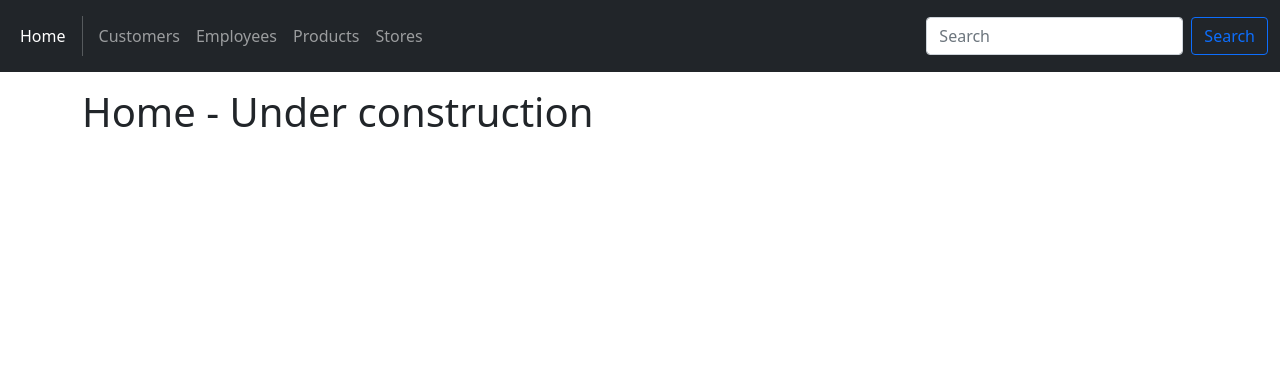
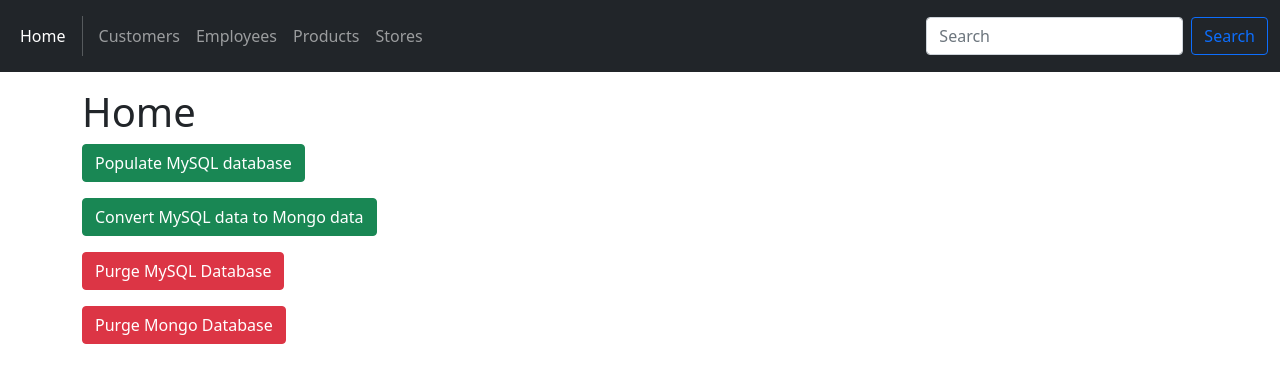
Before and after one commit to neurothrone/car-spare-parts-service, a Flask app: page / in a window 1280 px wide. Shown: the top 383 px of the page. Run offline with Flask 2, Linux system fonts and the light colour scheme; some libraries are stand-ins or nearby versions.

Commit message:
add automation feature to populate and delete data from mysql database

```diff
--- a/app/views/web/routes.py
+++ b/app/views/web/routes.py
@@ -2,12 +2,13 @@ import flask
 
 from app.settings import Settings
 
-Settings.TESTING = True
+Settings.TESTING = False
 
 from app.controllers.customer_controller import CustomerController
 from app.controllers.employee_controller import EmployeeController
 from app.controllers.product_controller import ProductController
 from app.controllers.store_controller import StoreController
+import generators.db_control as db_control
 
 bp = flask.Blueprint("main", __name__, template_folder="templates")
 
@@ -29,7 +30,7 @@ def stores_page():
     return flask.render_template("items/store/content.html", stores=stores)
 
 
-@bp.post("/stores/create")
+@bp.route("/stores/create", methods=["POST"])
 def create_store():
     data = {key: (value if value else None) for key, value in flask.request.form.items()}
     try:
@@ -51,3 +52,47 @@ def employees_page():
 def customers_page():
     customers = CustomerController.find_all()
     return flask.render_template("items/customer/content.html", customers=customers)
+
+
+@bp.route("/db/populate", methods=["POST"])
+def populate():
+    try:
+        db_control.populate_mysql_db()
+        flask.flash("MySQL database successfully populated", "success")
+    except Exception as error:
+        print(error)
+        flask.flash("Something went wrong when populating MySQL database", "error")
+    return flask.redirect(flask.url_for("main.index"))
+
+
+@bp.route("/db/convert", methods=["POST"])
+def convert():
+    try:
+        db_control.convert_mysql_to_mongo()
+        flask.flash("Data in MySQL database successfully converted to data in Mongo database", "success")
+    except Exception as error:
+        print(error)
+        flask.flash("Something went wrong with converting from MySQL to Mongo", "error")
+    return flask.redirect(flask.url_for("main.index"))
+
+
+@bp.route("/db/purge-mysql", methods=["POST"])
+def purge_mysql():
+    try:
+        db_control.delete_data_from_mysql_db()
+        flask.flash("MySQL database successfully purged", "success")
+    except Exception as error:
+        print(error)
+        flask.flash("Something went wrong when purging MySQL database", "error")
+    return flask.redirect(flask.url_for("main.index"))
+
+
+@bp.route("/db/purge-mongo", methods=["POST"])
+def purge_mongo():
+    try:
+        db_control.delete_data_from_mongo_db()
+        flask.flash("Mongo database successfully purged", "success")
+    except Exception as error:
+        print(error)
+        flask.flash("Something went wrong when purging Mongo database", "error")
+    return flask.redirect(flask.url_for("main.index"))
--- a/app/views/web/templates/index.html
+++ b/app/views/web/templates/index.html
@@ -2,5 +2,25 @@
 {% set active_page = "index" %}
 
 {% block content %}
-    <h1>Home - Under construction</h1>
+    <h1>Home</h1>
+    <div class="mb-3">
+        <form action="{{ url_for('main.populate') }}" method="post">
+            <button class="btn btn-success" type="submit">Populate MySQL database</button>
+        </form>
+    </div>
+    <div class="mb-3">
+        <form action="{{ url_for('main.convert') }}" method="post">
+            <button class="btn btn-success" type="submit">Convert MySQL data to Mongo data</button>
+        </form>
+    </div>
+    <div class="mb-3">
+        <form action="{{ url_for('main.purge_mysql') }}" method="post">
+            <button class="btn btn-danger" type="submit">Purge MySQL Database</button>
+        </form>
+    </div>
+    <div>
+        <form action="{{ url_for('main.purge_mongo') }}" method="post">
+            <button class="btn btn-danger" type="submit">Purge Mongo Database</button>
+        </form>
+    </div>
 {% endblock %}
```
Also changed, not shown: generators/db_control.py (+7 -15 lines).
